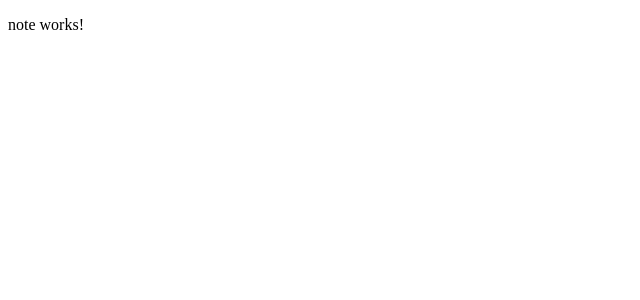
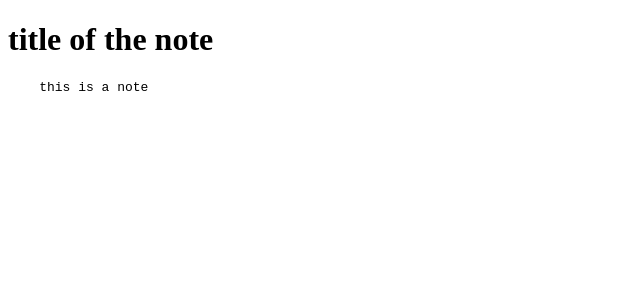
Before and after one commit to ArneCaluwe/elmos-notes, an Angular app: page / in a window 1280 px wide. Shown: the top 300 px of the page, without its empty margins (0-640 px from the left). Built offline with nearby package versions, Linux system fonts and the light colour scheme.

Commit message:
change note template-content

```diff
--- a/src/app/note/note.component.html
+++ b/src/app/note/note.component.html
@@ -1 +1,6 @@
-<p>note works!</p>
+<div class="quote">
+  <h1 class="quote__title">title of the note</h1>
+  <pre class="quote__content">
+    this is a note
+  </pre>
+</div>
```
